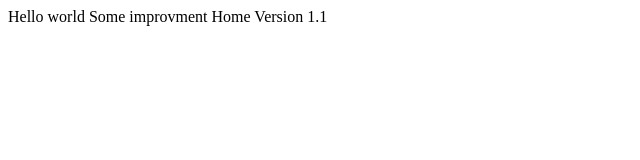
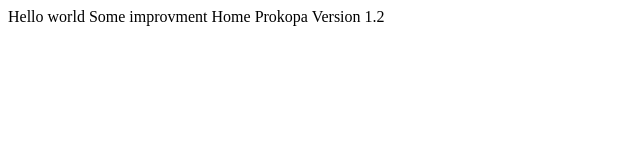
Before and after one commit to aleshin-roman-nk/pull-request-practice, a plain HTML site: page index.html in a window 1280 px wide. Shown: the full height of the page, 0-640 px from the left. Drawn offline with Linux system fonts and the light colour scheme.

Commit message:
add prokopa

```diff
--- a/index.html
+++ b/index.html
@@ -9,6 +9,8 @@
     Some improvment
     Home
 
-    Version 1.1
+    Prokopa
+
+    Version 1.2
 </body>
 </html>
```
